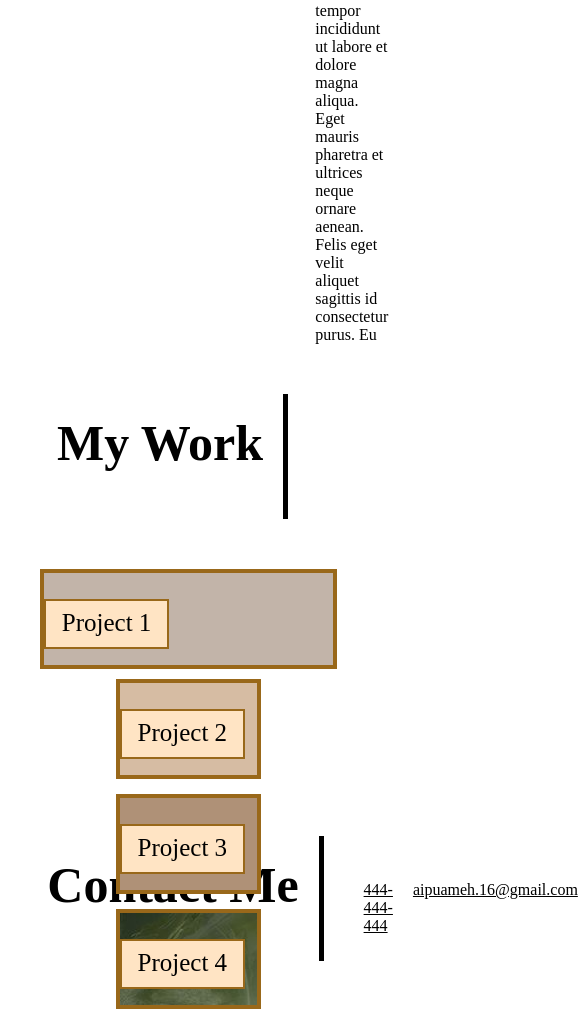
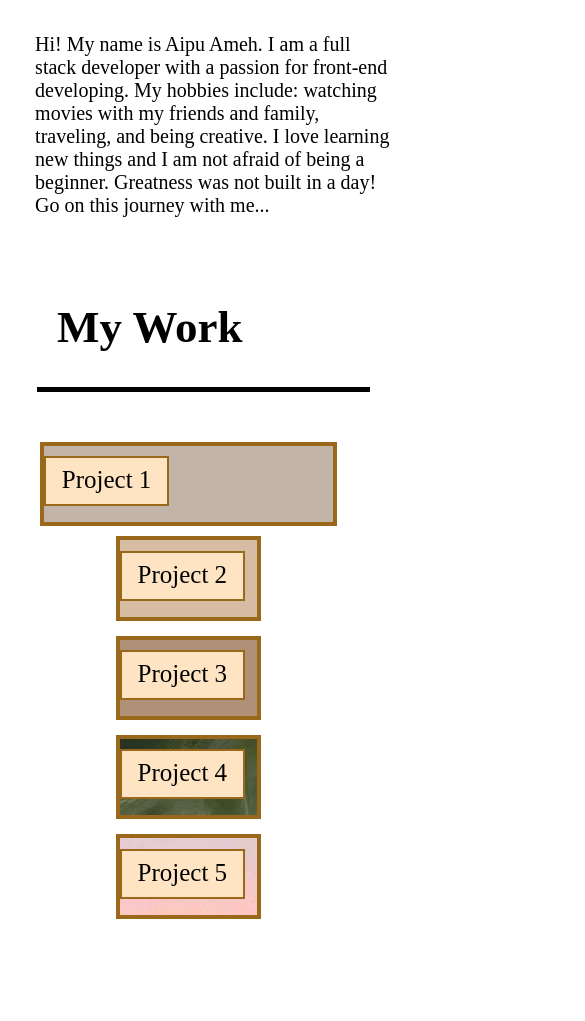
Before and after one commit to AipuAmeh/portfolio-page, a plain HTML site: page index.html in a window 390 px wide. Shown: the part 574-1595 px from the top of the page, 585 px wide, since content can reach past the window. Drawn offline with Linux system fonts and the light colour scheme; files whose address does not match are found by name.

Commit message:
made site responsive

```diff
--- a/assets/style.css
+++ b/assets/style.css
@@ -25,6 +25,7 @@ img {
 
 header ul {
     display: flex;
+    flex-wrap: wrap;
     list-style-type: none;
     font-size: 20px;
     justify-content: flex-end;
@@ -34,9 +35,9 @@ header ul a {
     text-decoration: none;
     color: black;
 }
+
 header ul a:hover{
     color: #99681A;
-
 }
 
 header ul li {
@@ -44,30 +45,26 @@ header ul li {
     margin-left: 90px;
 }
 
-aside h1 {
+aside {
     display: flex;
-    justify-content: space-evenly;
-    font-size: 50px;
-    margin: 20px;
-    width: max-content;
-}
-
-aside {
-    border-right: 5px solid black;
+    flex-wrap: wrap;
+    /* border-right: 5px solid black; */
     margin-right: 20px;
     height: 125px;
     text-align: center;
     margin-top: 50px;
 }
 
-hr {
-    height: 5px;
-    border-width: 0;
-    background-color: black;
-    transform: rotate(90deg);
-    position: relative;
+aside h1 {
+    display: flex;
+    justify-content: space-evenly;
+    font-size: 45px;
+    margin: 20px;
+    width: max-content;
+    align-items: center;
+}
 
-}
+
 
 .project-container {
     display: flex;
@@ -80,7 +77,6 @@ hr {
 }
 
  .card {
-    flex-wrap: wrap;
     border: solid 4px #99681A;
     width: 50%;
     max-width: 48%;
@@ -114,6 +110,7 @@ hr {
 }
 
 .card-1 {
+    flex-wrap: wrap;
     background-image: url(../images/Breathe_\ Danika\ Rose.jpeg);
     flex: 1 0 100%;
     border: solid 4px #99681A;
@@ -127,11 +124,12 @@ hr {
     display: flex;
     padding-left: 9%;
     margin-top: 2%;
-
+    align-items: center;
 }
 
 #about-me p {
     margin-top: 50px;
+    font-size: 20px;
 }
 
 
@@ -145,24 +143,19 @@ hr {
     display: flex;
     padding-left: 7%;
     width: 75%;
-    margin-top: 30%;
-
-}
-
-#contact-me ul {
-    display: flex;
-    justify-content: space-evenly;
-    text-decoration: underline;
-    font-size: 1rem;
+    margin-top: 20%;
+    align-items: center;
 }
 
 #contact-me ul li {
     position: relative;
-    top: 95px;
+    top: 100%;
     display: inline-block;
     list-style-type: none;
+    text-decoration: underline;
     justify-content: space-evenly;
-    margin-left: 20px;
+    margin: 50px 0 0 30px;
+    font-size: 20px;
 }
 
 #contact-me ul li a {
@@ -185,6 +178,59 @@ hr {
 #card-5 {
     background-image: url(..//images/_.jpeg);
 }
-@media screen and (max-width: 1024px) {
+
+@media screen and (max-width: 992px) {
+    #about-me, #contact-me, #work{
+        width: 100%;
+        flex-direction: column;
+    }
+    aside {
+        border-bottom: 5px solid black;
+    }
+    #card-0, #card-2, #card-3, #card-4, #card-5 {
+        height: 10vh;
+    }
+}
+
+@media screen and (max-width: 768px) {
+    #about-me, #contact-me, #work{
+        width: 100%;
+        flex-direction: column;
+    }
+    aside {
+        border-bottom: 5px solid black;
+    }
+    #card-0, #card-2, #card-3, #card-4, #card-5  {
+    flex-direction: column;
+    align-items: center;
+    flex: 100%;
+   }
+   /* #contact ul a {
+    display: flex;
+    flex-direction: column;
+    } */
 
 }
+
+@media screen and (max-width: 576px) {
+#about-me, #contact-me, #work {
+    width: 100%;
+    flex-direction: column;
+}
+aside {
+    border-bottom: 5px solid black;
+}
+nav ul li a{
+display: inline-flex;
+flex-direction: column;
+}
+#card-0, #card-2, #card-3, #card-4, #card-5  {
+    flex-direction: column;
+    align-items: center;
+    flex: 100%;
+   }
+/* #contact ul a {
+    flex-direction: column;
+} */
+
+}
--- a/index.html
+++ b/index.html
@@ -26,22 +26,22 @@
         <section id="about-me">
             <aside><h1>About Me</h1>
             </aside>
-            <p>Lorem ipsum dolor sit amet, consectetur adipiscing elit, sed do eiusmod tempor incididunt ut labore et
-                dolore magna aliqua. Eget mauris pharetra et ultrices neque ornare aenean. Felis eget velit aliquet sagittis
-                id consectetur purus. Eu</p>
+            <p>Hi! My name is Aipu Ameh. I am a full stack developer with a passion for front-end developing. My hobbies include: watching
+                movies with my friends and family, traveling, and being creative. I love learning new things and I am not afraid of being a beginner.
+                Greatness was not built in a day! Go on this journey with me...
+            </p>
         </section>
 
         <section id="work" class="projects">
             <aside><h1>My Work</h1>
             </aside>
             <div class="project-container">
-                <div class="card-1"><p>Project 1</p> </div>
+                <div id=card-0 class="card-1"><p>Project 1</p> </div>
                 <div id="card-2" class="card">  <p>Project 2</p></div>
                 <div id="card-3" class="card">  <p>Project 3</p></div>
                 <div id="card-4" class="card">  <p>Project 4</p></div>
                 <div id="card-5" class="card">  <p>Project 5</p></div>
             </div>
-
         </section>
 
         <section id="contact-me">
```
